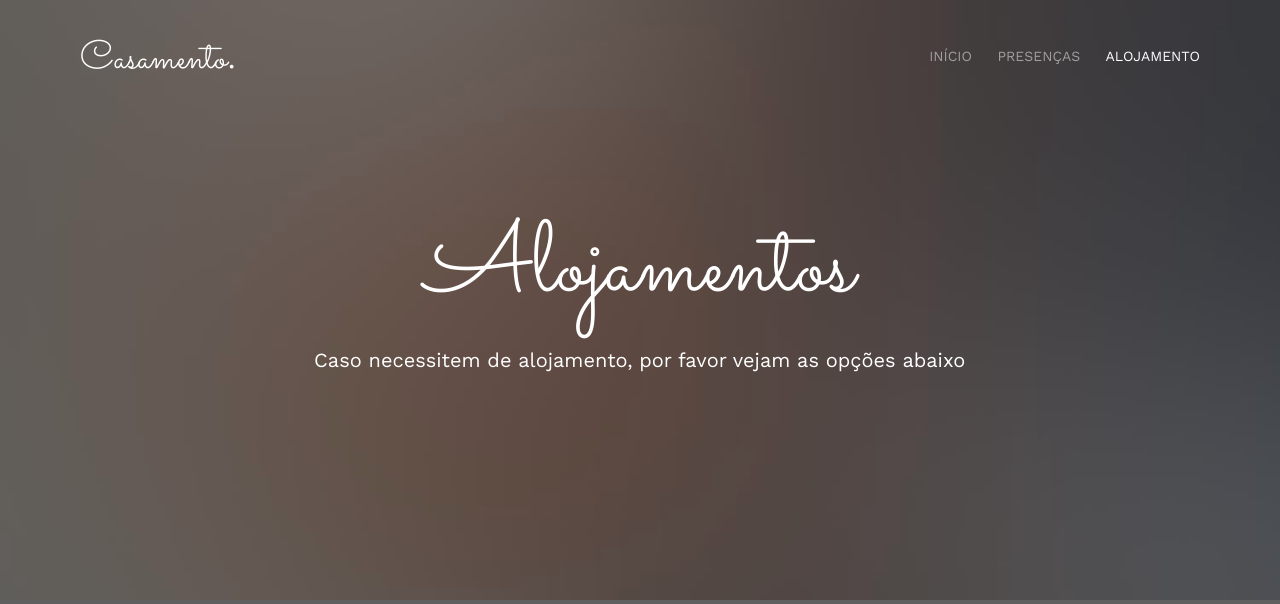
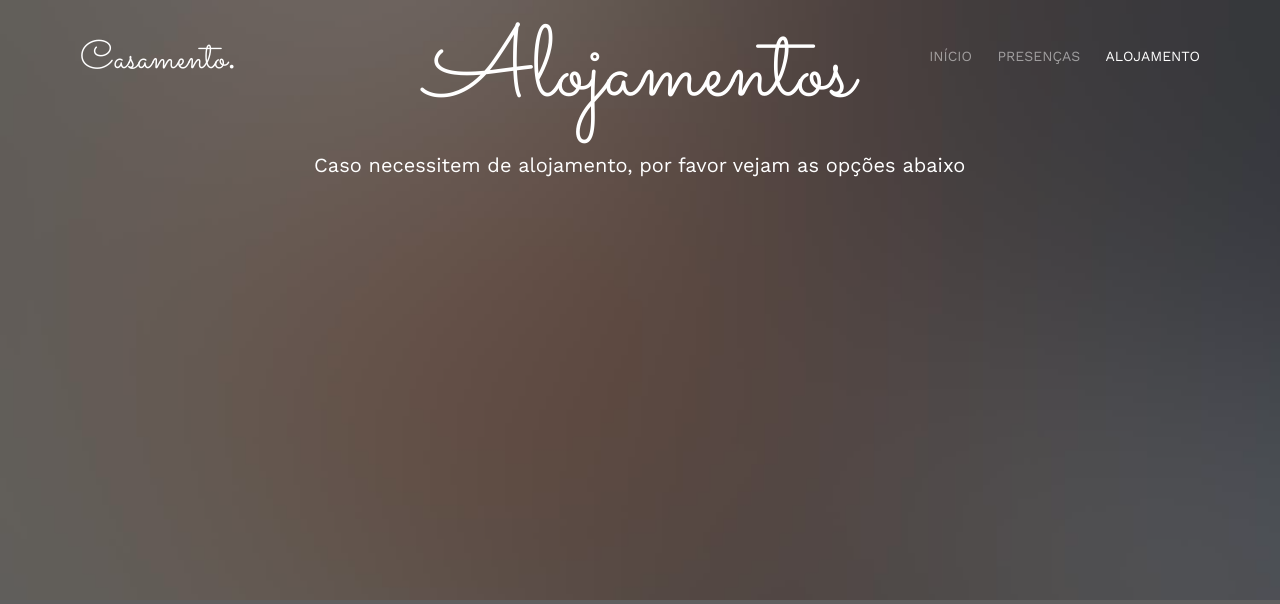
Before and after one commit to AJPreto/lauetoze, a Flask app: page /housing in a window 1280 px wide. Shown: the top 604 px of the page. Run offline with Flask 3, Linux system fonts and the light colour scheme; some libraries are stand-ins or nearby versions; some web fonts are replaced; grey boxes are pictures that could not be loaded.

Commit message:
Attempting style change

```diff
--- a/lauetoze/templates/housing.html
+++ b/lauetoze/templates/housing.html
@@ -57,6 +57,12 @@
 	<!-- Theme style  -->
 	<link rel="stylesheet" href="{{ url_for('static', filename='css/style.css') }}">
 	<link rel="icon" href="{{ url_for('static', filename='images/rings.png') }}">
+	<style>
+		.display-t, .display-tc {
+		  height: auto !important;
+		  overflow: visible !important;
+		}
+	  </style>
 	<!-- Modernizr JS -->
 	<script src="{{ url_for('static', filename='js/modernizr-2.6.2.min.js') }}"></script>
 	<!-- FOR IE9 below -->
```
Also changed, not shown: 1 other file.
